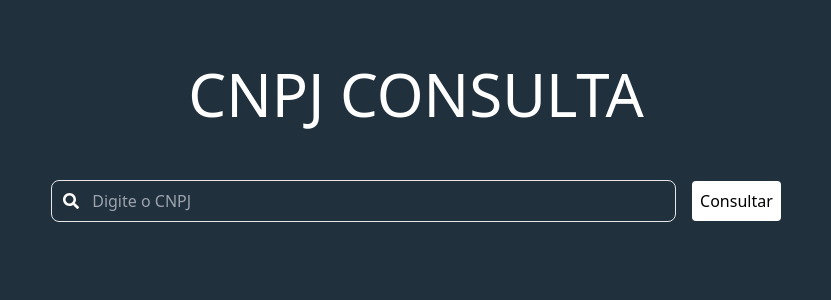
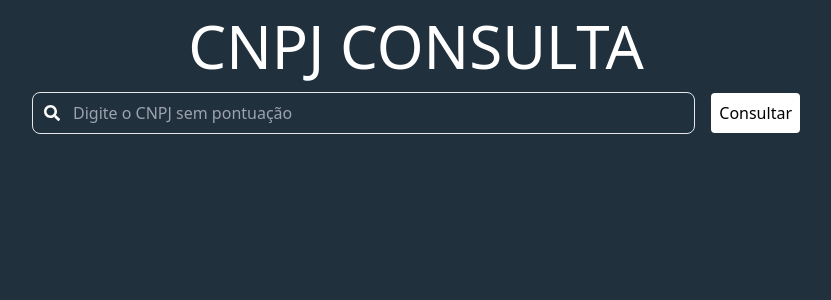
Before and after one commit to HiagoSant223/TesteDesenvolvedorFrontEnd, a React (Vite) app: page / in a window 1280 px wide. Shown: the top 300 px of the page, without its empty margins (224-1055 px from the left). Built offline with nearby package versions, Linux system fonts and the light colour scheme.

Commit message:
style componente EmpresaData.tsx

```diff
--- a/src/App.css
+++ b/src/App.css
@@ -1,10 +1,12 @@
-*{
-  background-color: #20303C;
+/* styles/globals.css */
+html, body {
+  height: 100%;
+  width: 100%;
+  margin: 0;
+  padding: 0;
 }
 
 #root {
-  max-width: 1280px;
-  margin: 0 auto;
-  padding: 2rem;
-  text-align: center;
+  height: 100%;
+  width: 100%;
 }
--- a/src/components/EmpresaData.tsx
+++ b/src/components/EmpresaData.tsx
@@ -7,45 +7,45 @@ interface Props {
 
 const EmpresaData: React.FC<Props> = ({ data }) => {
   return (
-    <div id="result-container">
-      <div className="result-item">
-        <label>CNPJ:</label>
-        <input type="text" defaultValue={data.cnpj} readOnly />
+    <div className="">
+      <div className='text-center '>
+        <h1>Confira os dados da empresa pesquisada</h1>
       </div>
-      <div className="result-item">
-        <label>Razão Social:</label>
-        <input type="text" defaultValue={data.razao_social} readOnly />
+      <div className="result-item text-center">
+        <label>Nome Fantasia: </label>
+        <input className='bg-transparent' type="text" defaultValue={data.nome_fantasia} />
       </div>
-      <div className="result-item">
-        <label>Nome Fantasia:</label>
-        <input type="text" defaultValue={data.nome_fantasia} />
+      <div className="result-item text-center">
+        <label>Razão Social: </label>
+        <input className='bg-transparent' type="text" defaultValue={data.razao_social} readOnly />
       </div>
-      <div className="result-item">
-        <label>Situação Cadastral:</label>
-        <input type="text" defaultValue={data.descricao_situacao_cadastral} readOnly />
+      <div className="result-item text-center">
+        <label>Data de Abertura: </label>
+        <input className='bg-transparent' type="text" defaultValue={data.data_inicio_atividade} readOnly />
       </div>
-      <div className="result-item">
-        <label>Data de Situação Cadastral:</label>
-        <input type="text" defaultValue={data.data_situacao_cadastral} readOnly />
+      <div className="result-item text-center">
+        <label>Situação Cadastral: </label>
+        <input className='bg-transparent' type="text" defaultValue={data.descricao_situacao_cadastral} readOnly />
       </div>
-      <div className="result-item">
-        <label>Data de Início de Atividade:</label>
-        <input type="text" defaultValue={data.data_inicio_atividade} readOnly />
+      <div className="result-item text-center">
+        <label>Atividade Principal: </label>
+        <input className='bg-transparent' type="text" defaultValue={data.cnae_fiscal_descricao} readOnly />
       </div>
-      <div className="result-item">
-        <label>Atividade Principal:</label>
-        <input type="text" defaultValue={data.cnae_fiscal_descricao} readOnly />
+      <div className="result-item text-center">
+        <label>Endereço Completo: </label>
+        <input className='bg-transparent' type="text" defaultValue={`${data.logradouro}, ${data.numero} ${data.complemento}, ${data.bairro}, ${data.municipio} - ${data.uf}, ${data.cep}`} readOnly />
       </div>
-      <div className="result-item">
-        <label>Endereço Completo:</label>
-        <input type="text" defaultValue={`${data.logradouro}, ${data.numero} ${data.complemento}, ${data.bairro}, ${data.municipio} - ${data.uf}, ${data.cep}`} readOnly />
+      <div className="result-item text-center">
+        <label>Telefone: </label>
+        <input className='bg-transparent' type="text" defaultValue={data.ddd_telefone_1} readOnly />
       </div>
-      <div className="result-item">
-        <label>Telefone:</label>
-        <input type="text" defaultValue={data.ddd_telefone_1} readOnly />
+      <div className="result-item text-center">
+        <label>CNPJ: </label>
+        <input className='bg-transparent' type="text" defaultValue={data.cnpj} readOnly />
       </div>
     </div>
   );
+
 }
 
 export default EmpresaData;
--- a/src/components/Input.tsx
+++ b/src/components/Input.tsx
@@ -22,13 +22,12 @@ function Input() {
   };
 
   return (
-    <div className="container mx-auto flex flex-col items-center mt-8">
-      <div className="titulo mb-4">
+    <div className="w-full h-screen bg-[#20303C] flex flex-col">
+      <div className="fixed top-0 left-0 w-full bg-[#20303C] p-4 flex flex-col items-center z-10">
         <h1 className="text-6xl text-center text-white font-extralight">
           CNPJ CONSULTA
         </h1>
-      </div>
-      <div className="flex items-center space-x-4 w-3/5">
+        <div className="flex items-center space-x-4 w-full max-w-3xl mt-4">
           <div className="relative w-full flex items-center">
             <div className="absolute text-white left-3">
               <FaSearch />
@@ -37,8 +36,8 @@ function Input() {
               type="text"
               value={cnpj}
               onChange={handleInputChange}
-            placeholder="Digite o CNPJ"
-            className="text-white bg-transparent border pl-10 p-2 rounded-lg w-full my-10 "
+              placeholder="Digite o CNPJ sem pontuação"
+              className="text-white bg-transparent border pl-10 p-2 rounded-lg w-full"
             />
           </div>
           <button
@@ -48,12 +47,19 @@ function Input() {
             Consultar
           </button>
         </div>
+      </div>
+      <div className="pt-32 flex-1 overflow-y-auto">
         {infoData && (
           <div className="mt-8">
+            <div className="">
               <EmpresaData data={infoData} />
+            </div>
+            <div className="p-4 ">
               <CardSocio partners={infoData.qsa} />
             </div>
+          </div>
         )}
+      </div>
     </div>
   );
 }
```
Lines whose indentation alone changed are shown as unchanged.
